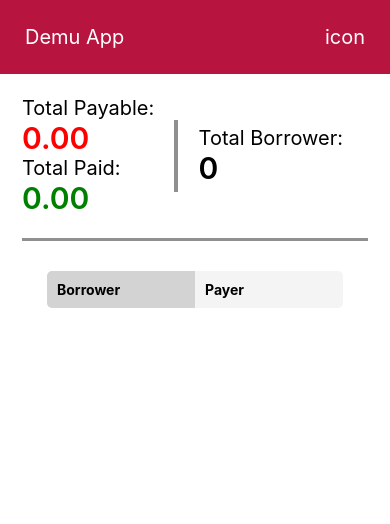
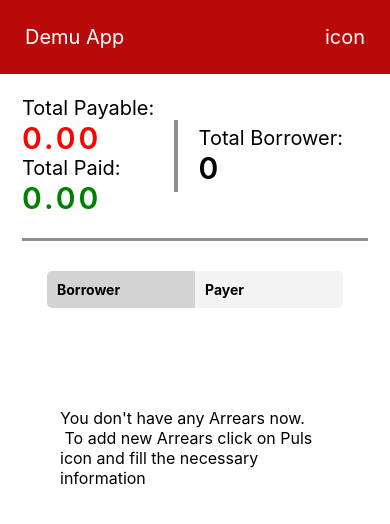
Before and after one commit to hasanulhasan/demu-rn-app, a React Native app: screen / in a window 390 px wide. Shown: the top 524 px of the page. Built offline with nearby package versions, Linux system fonts and the light colour scheme.

Commit message:
information part done

```diff
--- a/App.js
+++ b/App.js
@@ -1,44 +1,8 @@
-import { StatusBar } from 'expo-status-bar';
-import { StyleSheet, Text, View } from 'react-native';
-import BannerView from './Components/BannerView';
-import UserInfo from './Components/UserInfo';
+import Home from "./Components/Home";
+
 
 export default function App() {
   return (
-    <View style={styles.container}>
-      <View style={styles.header}>
-        <Text style={styles.headerText}>Demu App</Text>
-        <Text style={styles.headerText}>icon</Text>
-      </View>
-      <BannerView></BannerView>
-      <View style={styles.bottomBorder} />
-      <UserInfo></UserInfo>
-      <StatusBar style="auto" />
-    </View>
+    <Home></Home>
   );
 }
-
-const styles = StyleSheet.create({
-  container: {
-    flex: 1,
-    backgroundColor: '#fff',
-  },
-  header: {
-    flexDirection: 'row',
-    justifyContent: 'space-between',
-    backgroundColor: "#b71540",
-    padding: 25,
-    color: "white"
-  },
-  bottomBorder: {
-    marginBottom: 30,
-    borderBottomColor: '#909090',
-    borderBottomWidth: 3,
-    marginLeft: 22,
-    marginRight: 22,
-  },
-  headerText: {
-    fontSize: 20,
-    color: 'white'
-  }
-});
--- a/Components/BannerView.js
+++ b/Components/BannerView.js
@@ -6,9 +6,9 @@ export default function BannerView() {
     <View style={styles.container}>
       <View>
         <Text style={styles.titleText}>Total Payable:</Text>
-        <Text style={{ color: 'red', fontSize: 30, fontWeight: "600" }}>0.00</Text>
+        <Text style={{ color: 'red', letterSpacing: 3, fontSize: 30, fontWeight: "600" }}>0.00</Text>
         <Text style={styles.titleText}>Total Paid:</Text>
-        <Text style={{ color: 'green', fontSize: 30, fontWeight: "600" }}>0.00</Text>
+        <Text style={{ color: 'green', letterSpacing: 3, fontSize: 30, fontWeight: "600" }}>0.00</Text>
       </View>
       <View style={{ borderWidth: 2, height: '60%', borderColor: '#909090' }} />
       <View style={{ paddingRight: 25 }}>
--- /dev/null
+++ b/Components/Home.js
@@ -0,0 +1,52 @@
+import React from 'react'
+import { StatusBar } from 'expo-status-bar';
+import { StyleSheet, Text, View } from 'react-native';
+import BannerView from './BannerView';
+import UserInfo from './UserInfo';
+export default function Home() {
+  return (
+
+    <View style={styles.container}>
+      <View style={styles.header}>
+        <Text style={styles.headerText}>Demu App</Text>
+        <Text style={styles.headerText}>icon</Text>
+      </View>
+      <BannerView></BannerView>
+      <View style={styles.bottomBorder} />
+      <UserInfo></UserInfo>
+      <View style={styles.infoText}>
+        <Text style={{ fontSize: 16 }}>You don't have any Arrears now.<br /> To add new Arrears click on Puls icon and fill the necessary information</Text>
+      </View>
+      <StatusBar style="auto" />
+    </View>
+  )
+}
+const styles = StyleSheet.create({
+  container: {
+    flex: 1,
+    backgroundColor: '#fff',
+  },
+  header: {
+    flexDirection: 'row',
+    justifyContent: 'space-between',
+    backgroundColor: "#B90A0A",
+    padding: 25,
+    color: "white"
+  },
+  bottomBorder: {
+    marginBottom: 30,
+    borderBottomColor: '#909090',
+    borderBottomWidth: 3,
+    marginLeft: 22,
+    marginRight: 22,
+  },
+  headerText: {
+    fontSize: 20,
+    color: 'white'
+  },
+  infoText: {
+    marginVertical: 100,
+    marginHorizontal: 60,
+    textAlign: 'center',
+  }
+});
```
